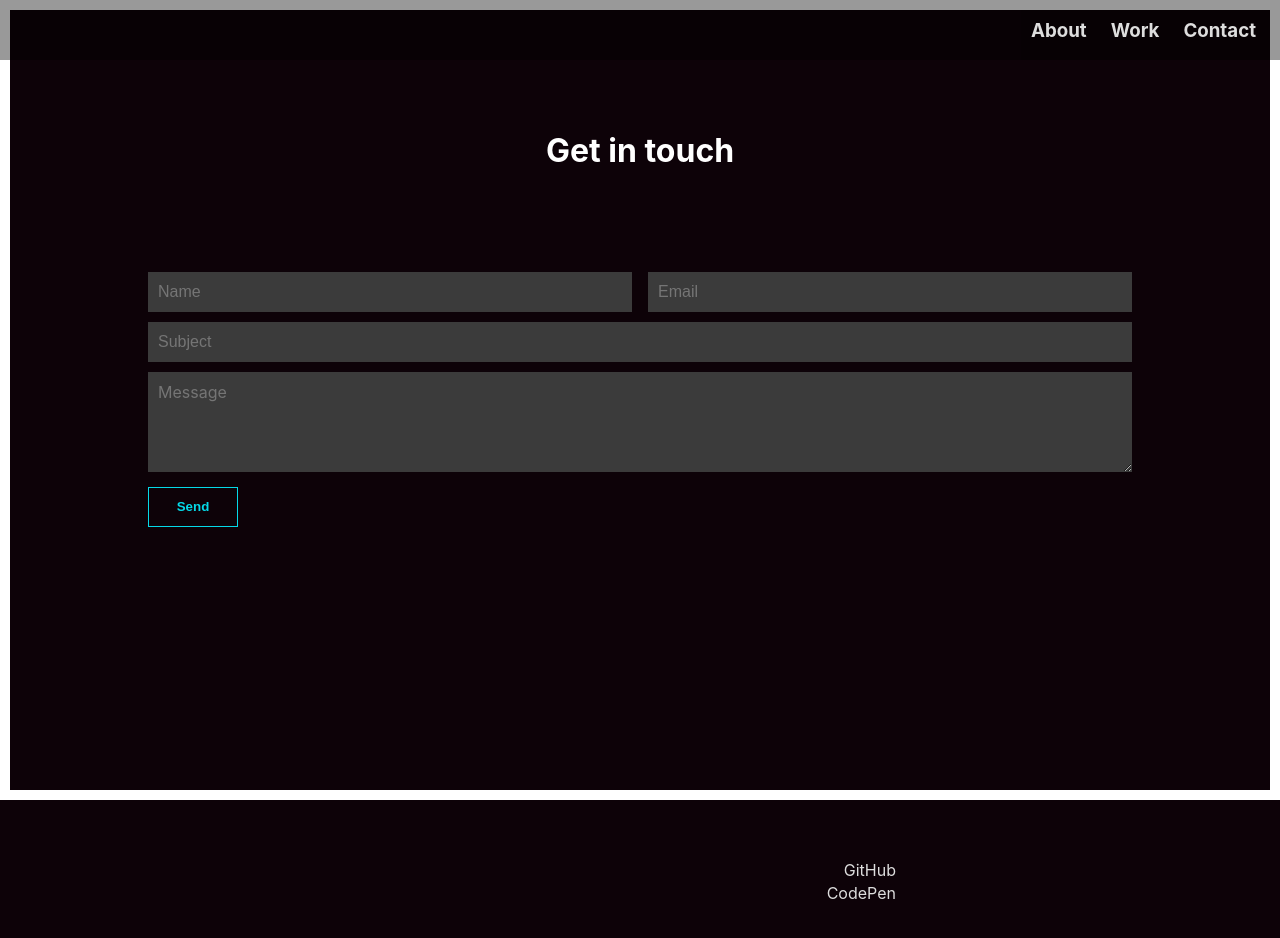
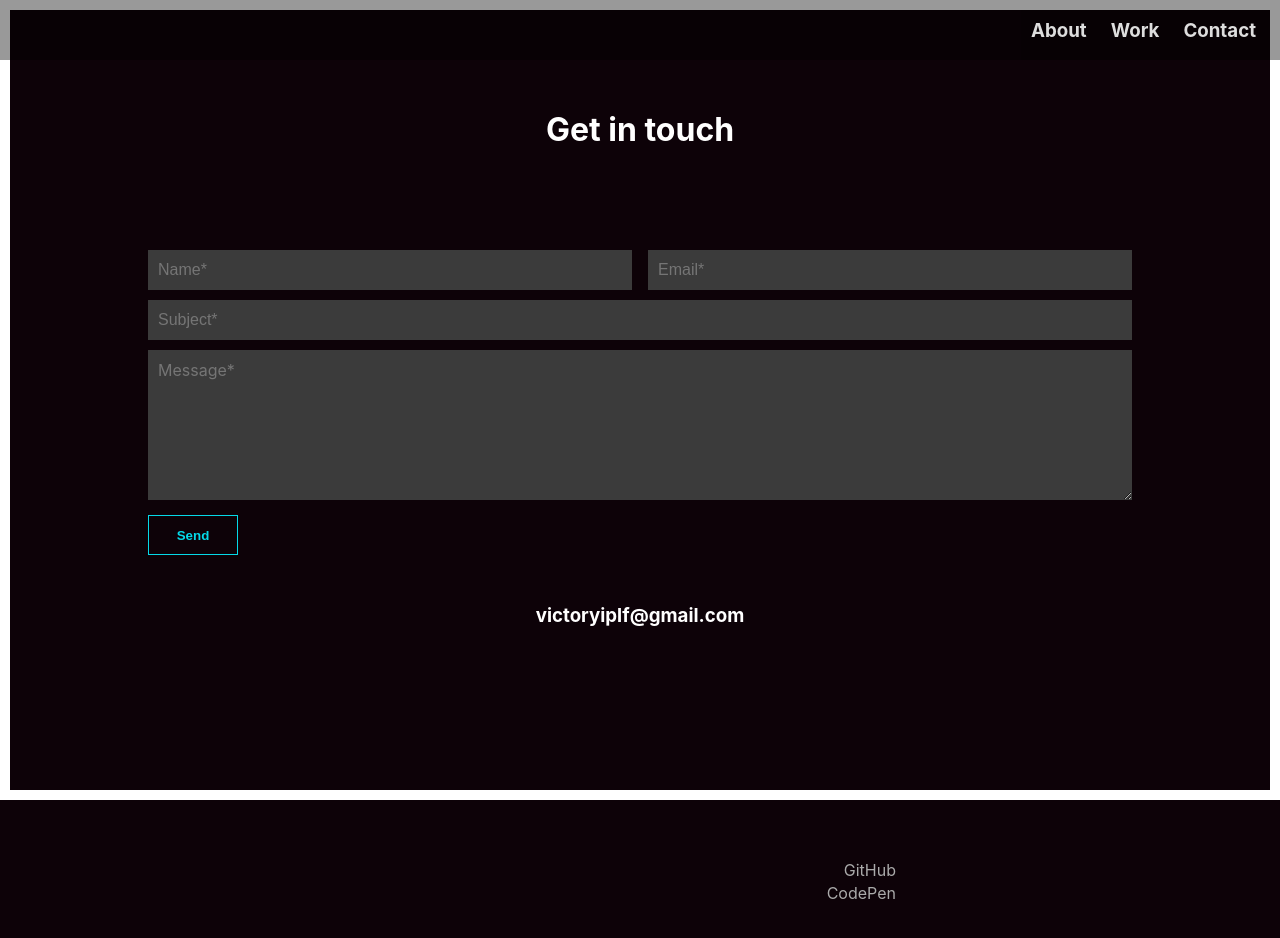
Before and after one commit to vic-torylf/portfolio, a React (Create React App) app: page /contact in a window 1280 px wide. Shown: the top 938 px of the page. Built offline with nearby package versions, Linux system fonts and the light colour scheme.

Commit message:
"update"

```diff
--- a/src/App.css
+++ b/src/App.css
@@ -11,9 +11,13 @@ html {
   scroll-behavior: smooth;
 }
 
+h1 {
+  margin-top: 0;
+}
+
 a {
   text-decoration: none;
-  color: #DDD;
+  color: #AAA;
 }
 
 nav {
@@ -27,7 +31,7 @@ nav {
 .nav-link {
   margin-right: 24px;
   color: #DDD;
-  transition: 400ms;
+  transition: color 400ms;
 }
 
 .nav-link:hover {
@@ -38,21 +42,19 @@ nav {
   height: calc(100vh - 120px);
   /* or use height: 100vh; box-sizing: border-box; to add border to height */
   border: 10px solid #FFF;
-  padding: 100px 5vw 0 15vw;
+  padding: 100px 15vw 0 5vw;
 }
 
 #about h1 {
   font-size: 4rem;
-  margin-top: 0;
   animation-name: fadein;
   animation-duration: 2000ms;
-  animation-iteration-count: once;
 }
 
 #about p {
+  margin-bottom: 2rem;
   animation-name: fadein;
   animation-duration: 2000ms;
-  animation-iteration-count: once;
 }
 
 @keyframes fadein {
@@ -67,9 +69,9 @@ nav {
 
 .header-content .nav-link {
   font-size: 2rem;
+  padding-top: 300px;
   animation-name: header-nav-link-fadein;
-  animation-duration: 2500ms;
-  animation-iteration-count: once;
+  animation-duration: 2200ms;
 }
 
 @keyframes header-nav-link-fadein {
@@ -83,14 +85,13 @@ nav {
   }
 
   100% {
-    color: #DDD;
     pointer-events: none;
   }
 }
 
 #project-section {
   text-align: center;
-  padding: 100px 10vw;
+  padding: 100px 10vw 60px 10vw;
   border: 10px solid #FFF;
 }
 
@@ -137,7 +138,7 @@ nav {
   flex-wrap: wrap;
   justify-content: space-between;
   font-size: 20px;
-  margin: 80px 10px;
+  margin: 80px 10px 20px 10px;
 }
 
 form div {
@@ -164,6 +165,17 @@ form .input {
   box-sizing: border-box;
 }
 
+form .input:hover,
+form textarea:hover {
+  box-shadow: 0 0 3px 1px #05d9e8;
+}
+
+form .input:focus,
+form textarea:focus {
+  border: 1px solid #05d9e8;
+  box-shadow: 0 0 5px 1px #05d9e8;
+}
+
 form .input:focus::placeholder,
 form textarea:focus::placeholder {
   color: transparent;
@@ -174,7 +186,8 @@ form textarea {
   font-size: 16px;
   width: 100%;
   min-height: 100px;
-  max-height: 300px;
+  height: 150px;
+  max-height: 230px;
   padding: 10px;
   border: none;
   outline: none;
@@ -208,11 +221,16 @@ form .submit input {
 form .submit input:hover {
   background-size: 100%;
   color: #000;
+  box-shadow: 0 0 5px 1px #05d9e8;
 }
 
-form .submit input:focus {
+form .submit input:active {
   transform: translateY(3px);
   transition: 100ms;
+}
+
+.my-email {
+  text-align: center;
 }
 
 footer {
@@ -231,27 +249,36 @@ footer a:hover {
   transition: 0.2s;
 }
 
-@media only screen and (max-height: 653px) and (max-width: 312px), (max-height: 590px) {
-  #about,
+@media only screen and (max-height: 568px) and (max-width: 440px), (max-height: 540px), (max-width: 228px) {
+  #about {
+    height: 100%;
+  }
+}
+
+@media only screen and (max-height: 740px), (max-width: 420px) {
   #contact {
     height: 100%;
   }
 }
 
-@media only screen and (max-width: 760px) {
+@media only screen and (max-height: 568px) and (max-width: 420px) {
   #about {
-    padding: 100px 10vw 0 15vw;
+    padding: 50px 15vw 0 10vw;
   }
 }
 
 @media only screen and (max-width: 420px) {
+  #project-section {
+    padding: 100px 10vw 50px 10vw;
+  }
+
   #project-grid {
     display: flex;
     flex-direction: column;
+    grid-gap: 1rem;
   }
 
   .project-image {
     height: 220px;
-    width: 220px;
   }
 }
--- a/src/components/Contact.jsx
+++ b/src/components/Contact.jsx
@@ -26,22 +26,23 @@ export default function Contact() {
                 <div id="form">
                     <form ref={form} onSubmit={sendEmail}>
                         <div className="upper-form">
-                            <input className="input" type="text" name="name" placeholder="Name" />
+                            <input className="input" type="text" name="name" placeholder="Name*" required />
                         </div>
                         <div className="upper-form">
-                            <input className="input" type="email" name="email" placeholder="Email" />
+                            <input className="input" type="email" name="email" placeholder="Email*" required />
                         </div>
                         <div className="lower-form">
-                            <input className="input" name="subject" placeholder="Subject" />
+                            <input className="input" name="subject" placeholder="Subject*" required />
                         </div>
                         <div className="lower-form">
-                            <textarea name="message" placeholder="Message" />
+                            <textarea name="message" placeholder="Message*" required />
                         </div>
                         <div className="submit">
                             <input type="submit" value="Send" />
                         </div>
                     </form>
                 </div>
+                <h3 className="my-email">victoryiplf@gmail.com</h3>
             </div>
             <Footer />
         </>
--- a/src/components/Header.jsx
+++ b/src/components/Header.jsx
@@ -7,8 +7,6 @@ export default function Header() {
                 <div className="header-content">
                     <h1>Hi, <br/>I am Victor</h1>
                     <p> want to build a website that is user-centric and provides a good user experience. </p>
-                    <br/>
-                    <br/>
                     <Link to="/work" className="nav-link">
                         <h3>Check out my works</h3>
                     </Link>
```
